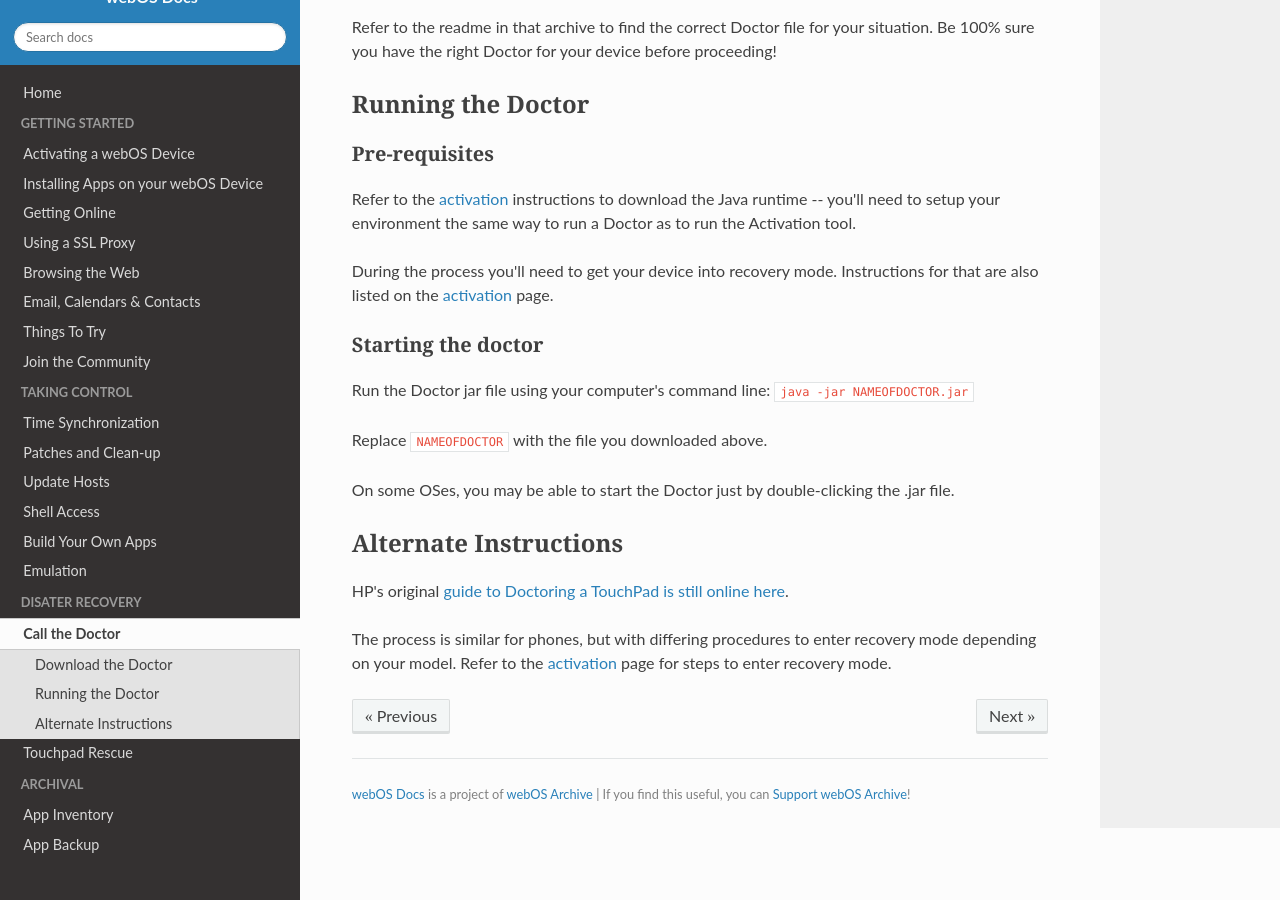
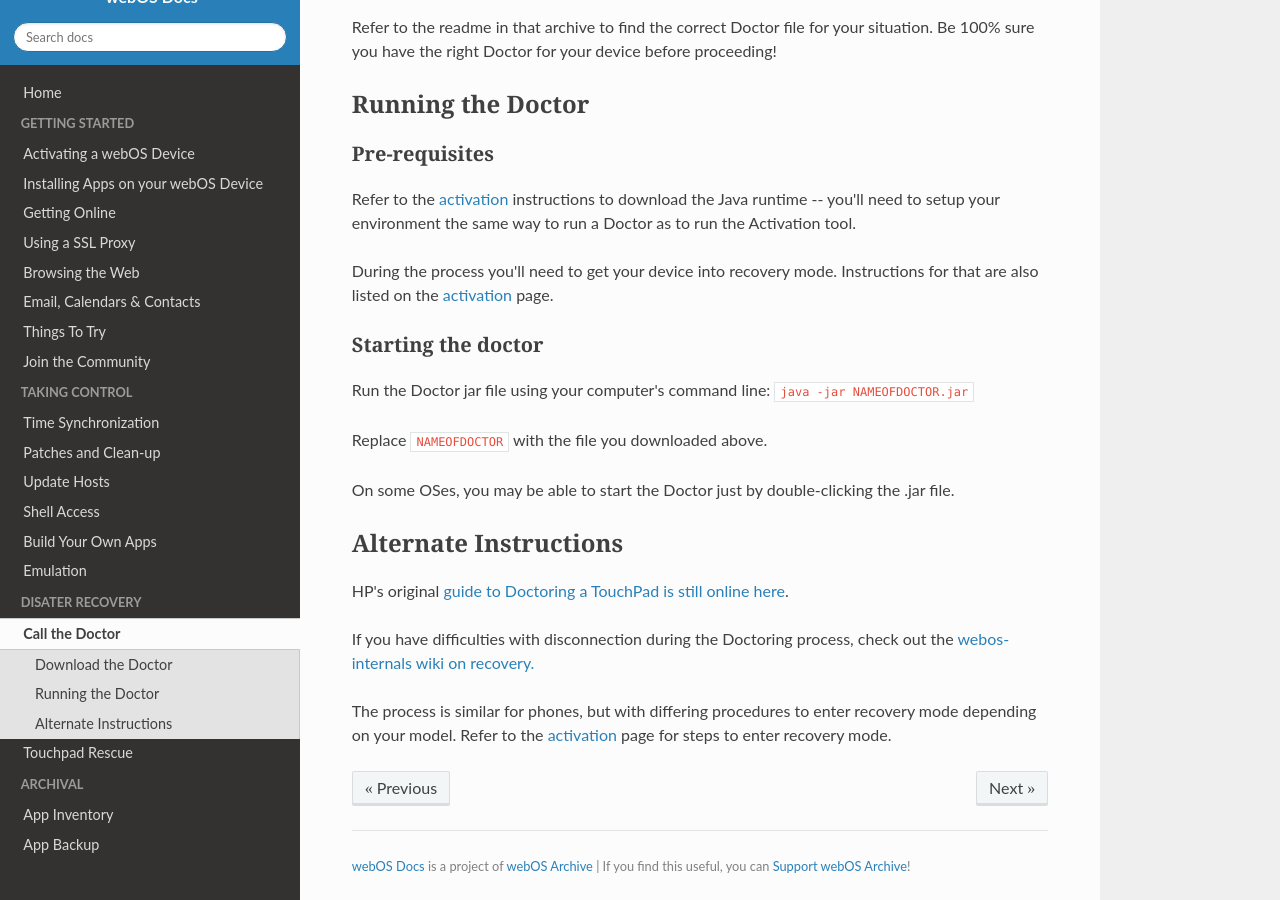
Before and after one commit to webOSArchive/webos-docs, an MkDocs documentation site: the page built from docs/doctor.md, in a window 1280 px wide and 900 px high, scrolled down 560 px. Built offline with MkDocs 1.6.1, drawn with Linux system fonts in a browser that asks for light colours; nearby versions of some CDN libraries; some web fonts are replaced; library files that are not in the unit come from our copies.

Commit message:
add link to wiki

```diff
--- a/docs/doctor.md
+++ b/docs/doctor.md
@@ -32,4 +32,6 @@ On some OSes, you may be able to start the Doctor just by double-clicking the .j
 
 HP's original <a href="https://h30434.www3.hp.com/t5/Tablets-and-Mobile-Devices-Archive-Read-Only/How-to-use-the-webOS-Doctor-on-the-TouchPad/td-p/2186473" target="_blank">guide to Doctoring a TouchPad is still online here</a>.
 
+If you have difficulties with disconnection during the Doctoring process, check out the <a href="https://www.webos-internals.org/wiki/How_To_Recover#Doctor_disconnects_at_8.25" target="_blank">webos-internals wiki on recovery.</a>
+
 The process is similar for phones, but with differing procedures to enter recovery mode depending on your model. Refer to the [activation](activate.md) page for steps to enter recovery mode.
```
